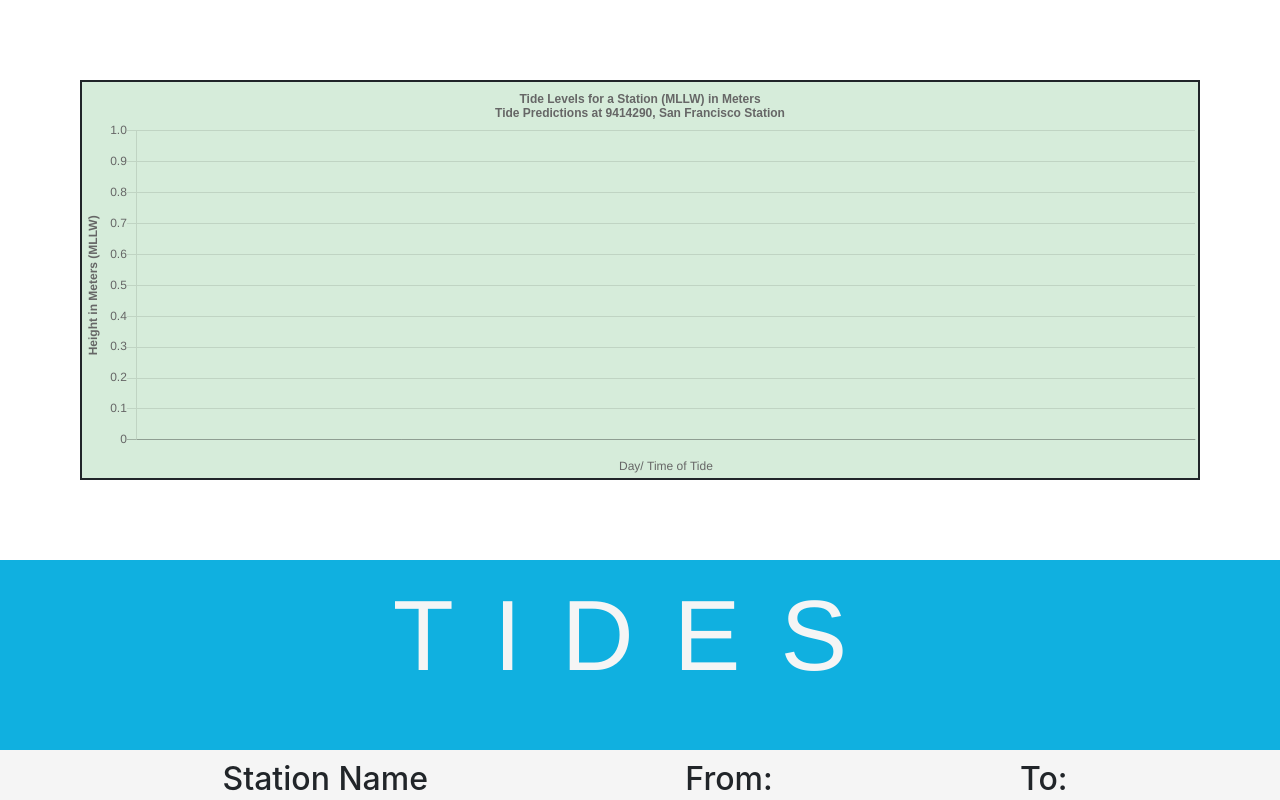
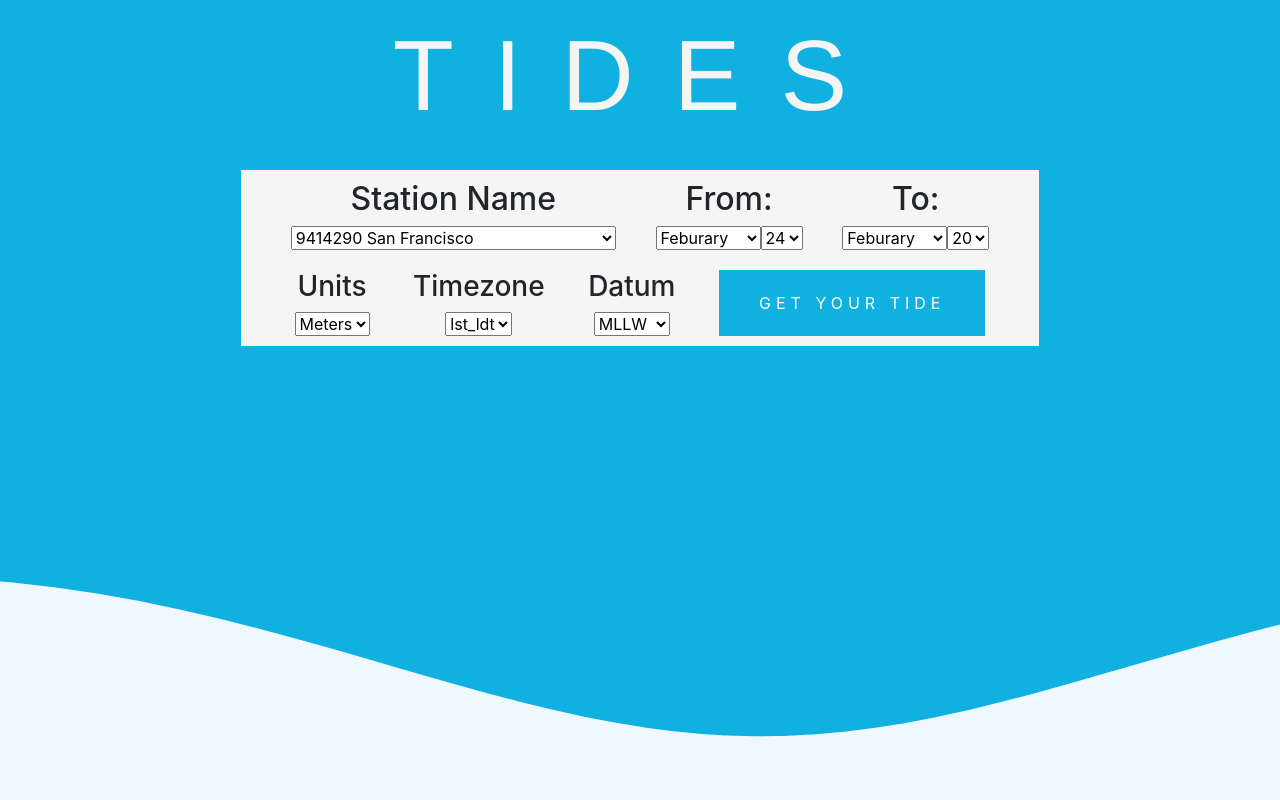
Before and after one commit to legenhairy/tideshow, a React (Create React App) app: page / in a window 1280 px wide. Shown: the top 800 px of the page. Built offline with nearby package versions, Linux system fonts and the light colour scheme.

Commit message:
chart display appears on initial button click, adjusting styles

```diff
--- a/src/App.css
+++ b/src/App.css
@@ -15,7 +15,7 @@
   display: flex;
   justify-content: center;
   margin: 80px;
-  height: 400px;
+  height: 50%;
   border-style: solid;
   border-width: 2px;
   background-color: rgb(214, 236, 218);
@@ -44,7 +44,6 @@
 
 .main-content { /*i want this to be the flexbox or contain a flexbox*/
   grid-area: main;
-  padding-top: 20px;
 }
 
 .bottom-wave {
@@ -57,12 +56,13 @@
   height: 100vh;
   width: 100vw;
   overflow: hidden; /*to clip the extra wave animation*/
-  grid-template-columns: 33% 33% 34%;
+  grid-template-columns: 20% 20% 20% 20% 20%;
   grid-template-rows: auto;
   grid-template-areas:
-    "header header header"
-    "main main main"
-    "bottom bottom bottom";
+    "header header header header header"
+    ". main main main ."
+    "bottom bottom bottom bottom bottom"
+    "bottom bottom bottom bottom bottom";
 }
 
 .loader-container {
--- a/src/App.js
+++ b/src/App.js
@@ -11,7 +11,6 @@ import CsvDownloader from 'react-csv-downloader';
 
 function App() {
   const [tideData, setTideData] = useState({});
-  //const [tideTime, setTideTime] = useState([]);
   const [tideHeight, setTideHeight] = useState([]); //break it into its own state array
   const [tideTable, setTideTable] = useState([]); //for the tide table
   const [selectUnits, setSelectUnits] = useState('Meters'); //for the chart label
@@ -21,7 +20,7 @@ function App() {
   const [station, setStation] = useState('9414290');
   //const [fromDay, setFromDay] = useState('2020');
   const [isLoading, setIsLoading] = useState(false);
-
+  const [showChart, setShowChart] = useState(false); //for the rendering of the chart first time, then each state update just rerenders the chart
 
   const getData = () => {
     setIsLoading(true); //trigger the loading screen
@@ -50,7 +49,7 @@ function App() {
     const axioOptions = {
       method: 'GET',
       url: 'https://api.tidesandcurrents.noaa.gov/api/prod/datagetter',
-      params: {station: `${station}`, begin_date: `${fromDate}`, end_date: '20210307', product: 'predictions', datum: `${datum}`,
+      params: {station: `${station}`, begin_date: `${fromDate}`, end_date: '20210310', product: 'predictions', datum: `${datum}`,
         units: `${unitParam}`, time_zone: `${userTime}`, interval: 'hilo', format: 'json'},
     };
 
@@ -58,6 +57,7 @@ function App() {
       console.log(response); //for testing purposes
       setIsLoading(false);
       setTideTable(response.data.predictions);
+      displayChart(); //switch on the chart element
       //get the time and date from the t element
       for(const dataObj of response.data.predictions){
         let timeInfo = dataObj.t.split(" "); //the time and date are seperated by whitespace
@@ -92,6 +92,7 @@ function App() {
   }
 
   const options = {
+    maintainAspectRatio: false,
     responsive: true,
     title: {
       display: true,
@@ -153,6 +154,12 @@ function App() {
     setDatum(e.target.value);
   };
 
+  //show the chart ONLY on the button click, prevent it from appearing until the FIRST button press
+  const displayChart = () => {
+    if(showChart === false) { //i dont want the button to act like a toggle between on and off
+      setShowChart(true);
+    }
+  }
 
   const columns = [{
     id: 't',
@@ -178,9 +185,9 @@ function App() {
   return (
     <div className="App">
       {/* show this when the tideData is actually filled, after the api gets called (in place of the filters box?)*/}
-      <div className="chart-container">
+      {/* <div className="chart-container">
         <Line data={tideData} options={options} />
-      </div>
+      </div> */}
       {/* <div className="chooser">
         <div className='column1'>
           <h2>Options For</h2>
@@ -456,6 +463,13 @@ function App() {
                 {isLoading ? <Lottie options={defaultOptions} /> : 'GET YOUR TIDE'}
               </button>
           </div>
+          {/* place the chart container here only if the button has been clicked */}
+          {showChart ?
+            <div className="chart-container">
+              <Line data={tideData} options={options} />
+            </div>
+            : null
+          }
         </div>
         <div className='bottom-wave'> {/* wrap the animated wave with a container- looks better visually, otherwise it looks cut off*/}
           <Waves />
```
Also changed, not shown: 1 other file (tests, documents, lock files or other folders).
